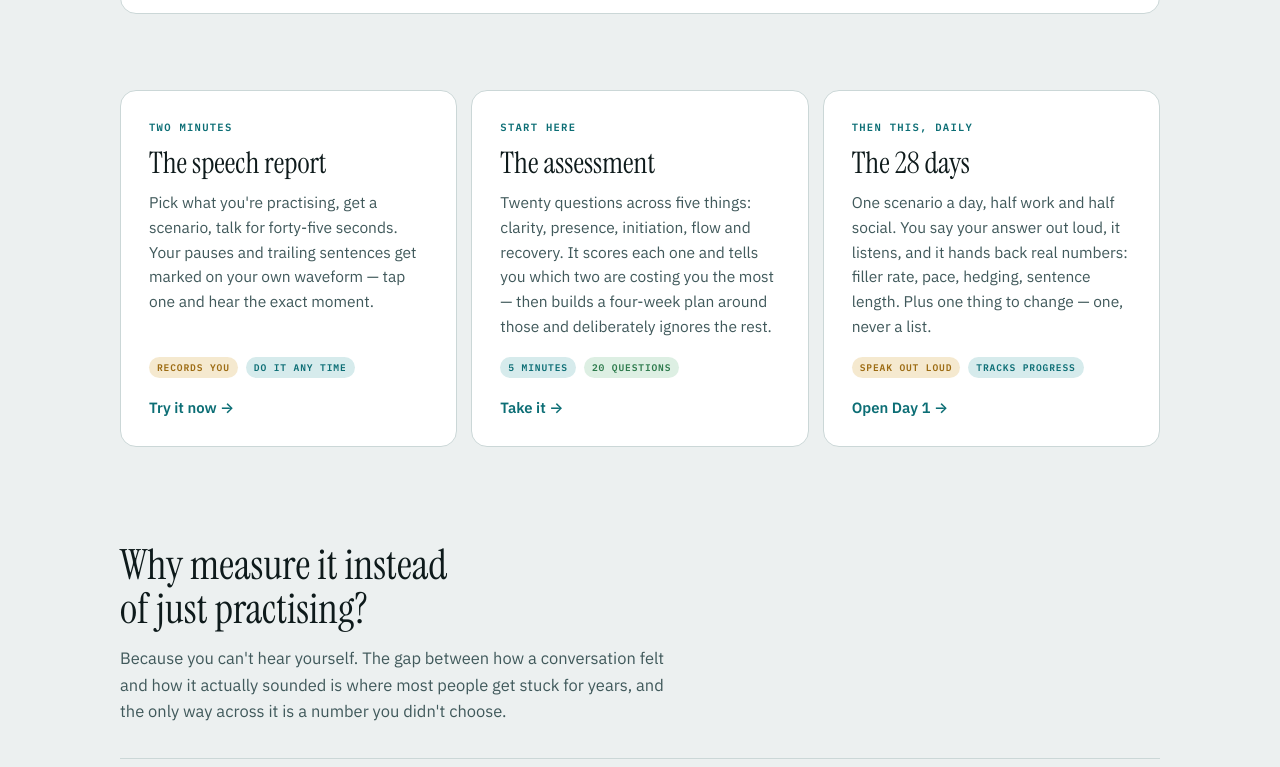
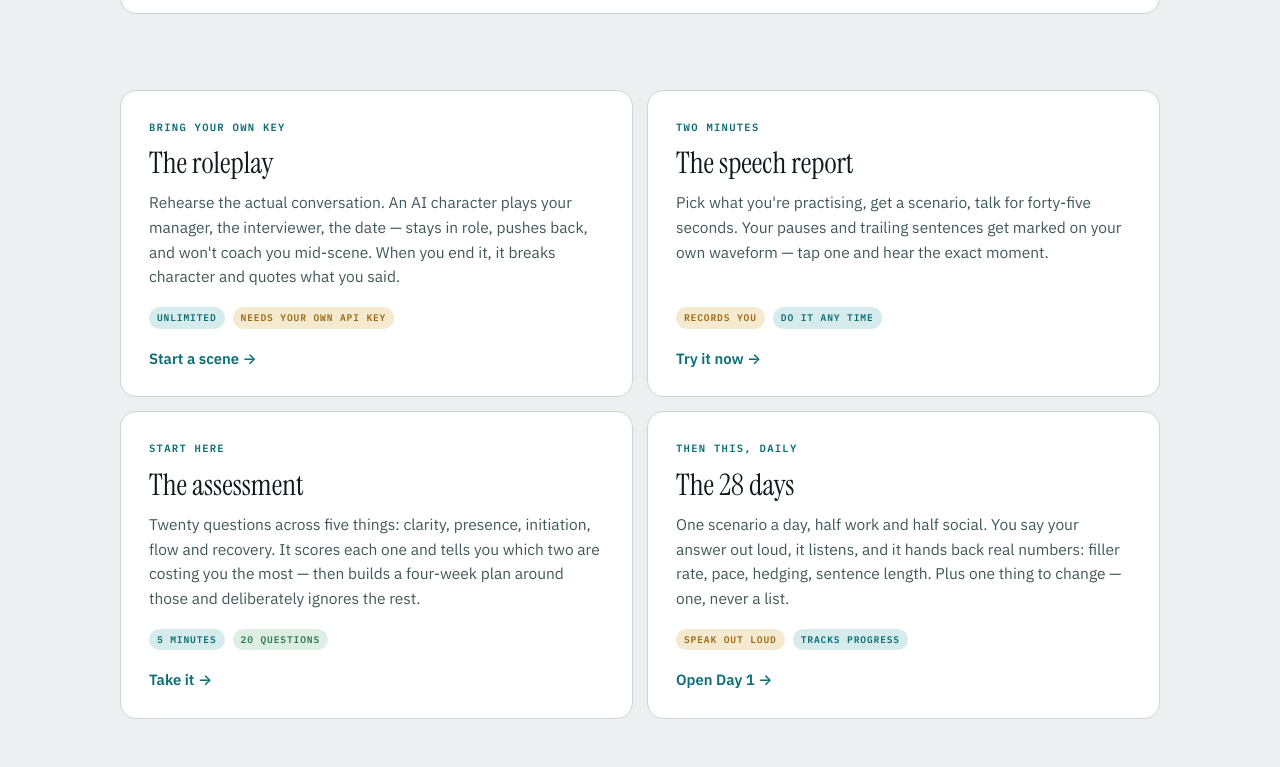
Before and after one commit to aclaor/converseleey, a plain HTML site: page index.html in a window 1280 px wide. Shown: the part 1013-1780 px from the top of the page. Drawn offline with Linux system fonts and the light colour scheme.

Commit message:
Add files via upload

```diff
--- a/index.html
+++ b/index.html
@@ -41,9 +41,9 @@
 @media(max-width:560px){ .spec-row{padding:18px 18px} }
 
 /* tools */
-.tools{display:grid; grid-template-columns:repeat(3,1fr); gap:14px; margin-top:clamp(46px,8vw,76px)}
-@media(max-width:900px){ .tools{grid-template-columns:1fr} }
-.tool h2{font-size:1.6rem}
+.tools{display:grid; grid-template-columns:repeat(2,1fr); gap:14px; margin-top:clamp(46px,8vw,76px)}
+@media(max-width:760px){ .tools{grid-template-columns:1fr} }
+.tool h2{font-size:1.65rem}
 .tool{
   display:flex; flex-direction:column; background:var(--surface); border:1px solid var(--line);
   border-radius:16px; padding:28px 28px 26px; text-decoration:none; color:inherit;
@@ -84,6 +84,7 @@
   <div class="bar-sp"></div>
   <nav class="bar-nav">
     <a href="./" aria-current="page">Home</a>
+    <a href="roleplay.html">Roleplay</a>
     <a href="report.html">Speech report</a>
     <a href="check.html">Assessment</a>
     <a href="train.html">28 days</a>
@@ -116,6 +117,13 @@
   </section>
 
   <section class="tools">
+    <a class="tool" href="roleplay.html">
+      <span class="step">Bring your own key</span>
+      <h2>The roleplay</h2>
+      <p>Rehearse the actual conversation. An AI character plays your manager, the interviewer, the date — stays in role, pushes back, and won't coach you mid-scene. When you end it, it breaks character and quotes what you said.</p>
+      <div class="meta"><span class="chip work">Unlimited</span><span class="chip social">Needs your own API key</span></div>
+      <span class="go">Start a scene →</span>
+    </a>
     <a class="tool" href="report.html">
       <span class="step">Two minutes</span>
       <h2>The speech report</h2>
@@ -179,6 +187,7 @@
 <footer class="foot"><div class="foot-in">
   <div class="links">
     <a href="./">Home</a>
+    <a href="roleplay.html">Roleplay</a>
     <a href="report.html">Speech report</a>
     <a href="check.html">Assessment</a>
     <a href="train.html">28 days</a>
```
